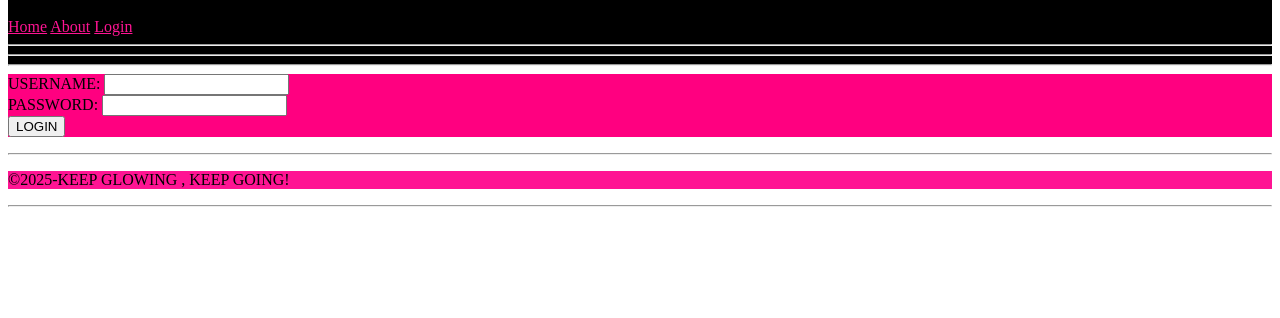
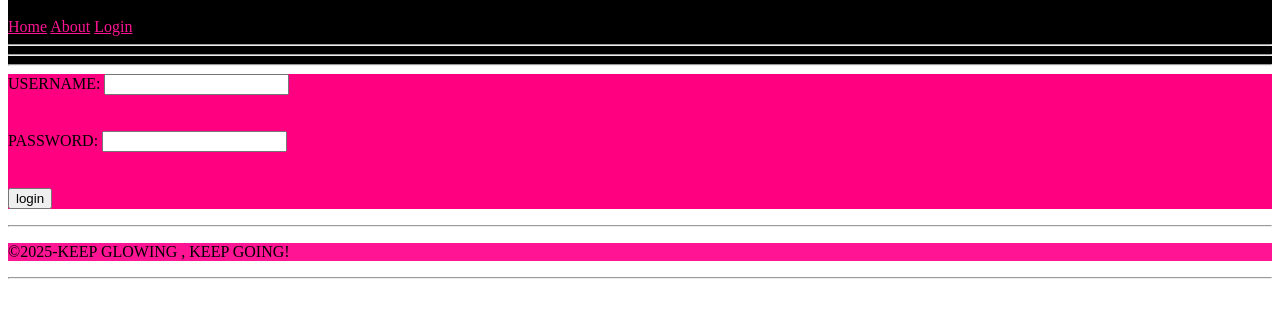
Before and after one commit to malak2982006/FIRST-PROJECT, a plain HTML site: page index.html in a window 1280 px wide. Shown: the part 48-366 px from the top of the page. Drawn offline with Linux system fonts and the light colour scheme.

Commit message:
Update index.html

```diff
--- a/index.html
+++ b/index.html
@@ -17,10 +17,12 @@
 <hr>
 </header>
 <main id="login-main">
-<form id="login-form">
+<form action="login" method="post" id="login-form">
 <div class="form-group"> <lable for="username">USERNAME:</lable> <input type="text" id="username" name="username"required></div>
+  <br><br>
 <div class="form-group"><lable for="password">PASSWORD:</lable> <INPUT TYPE="password" id="password" name="password" required></div>
-<button type="submit">LOGIN</button>
+  <br><br>
+<input type="submit" value="login">
 </form>
 </main>
 <hr>
```
